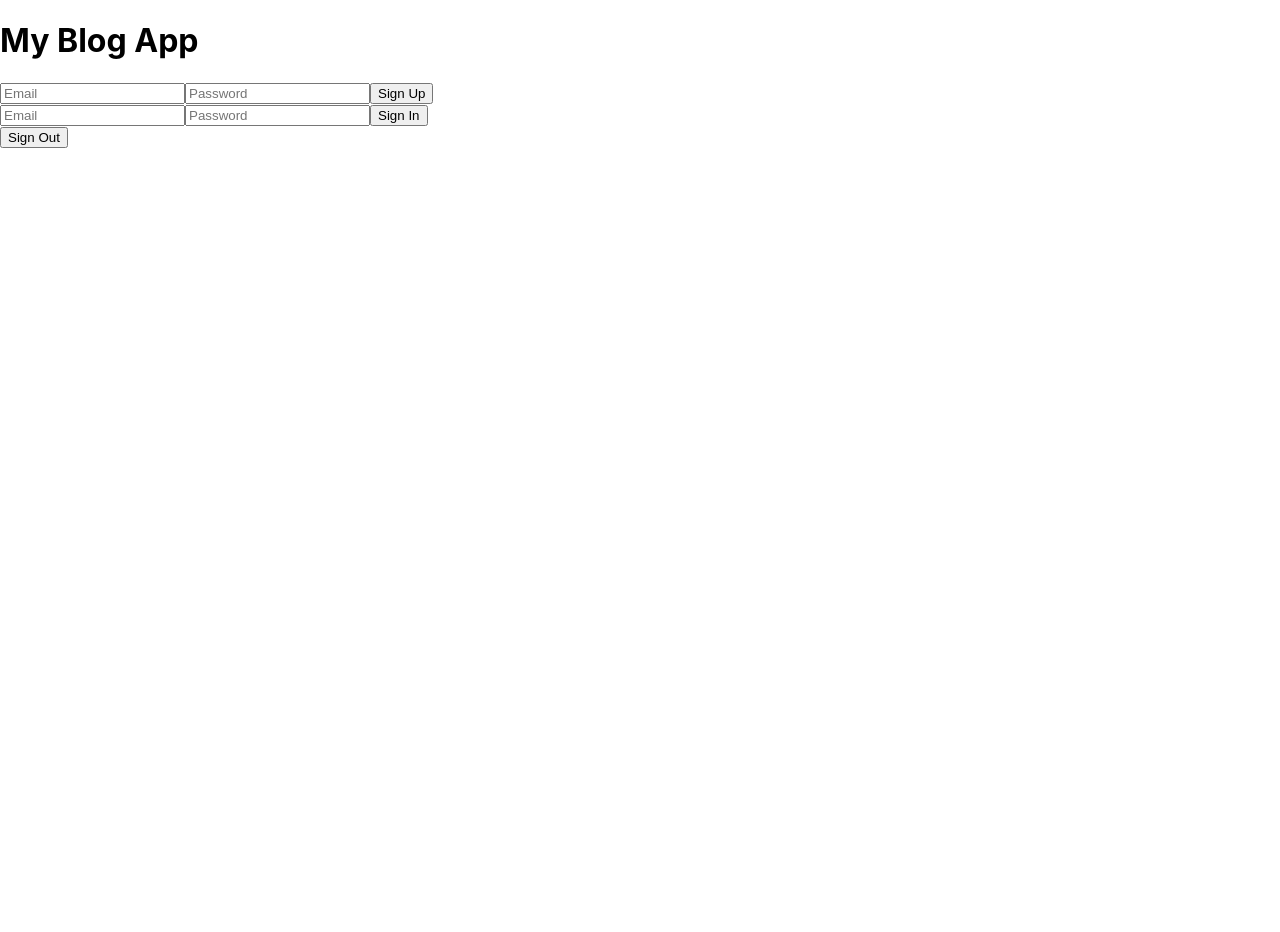
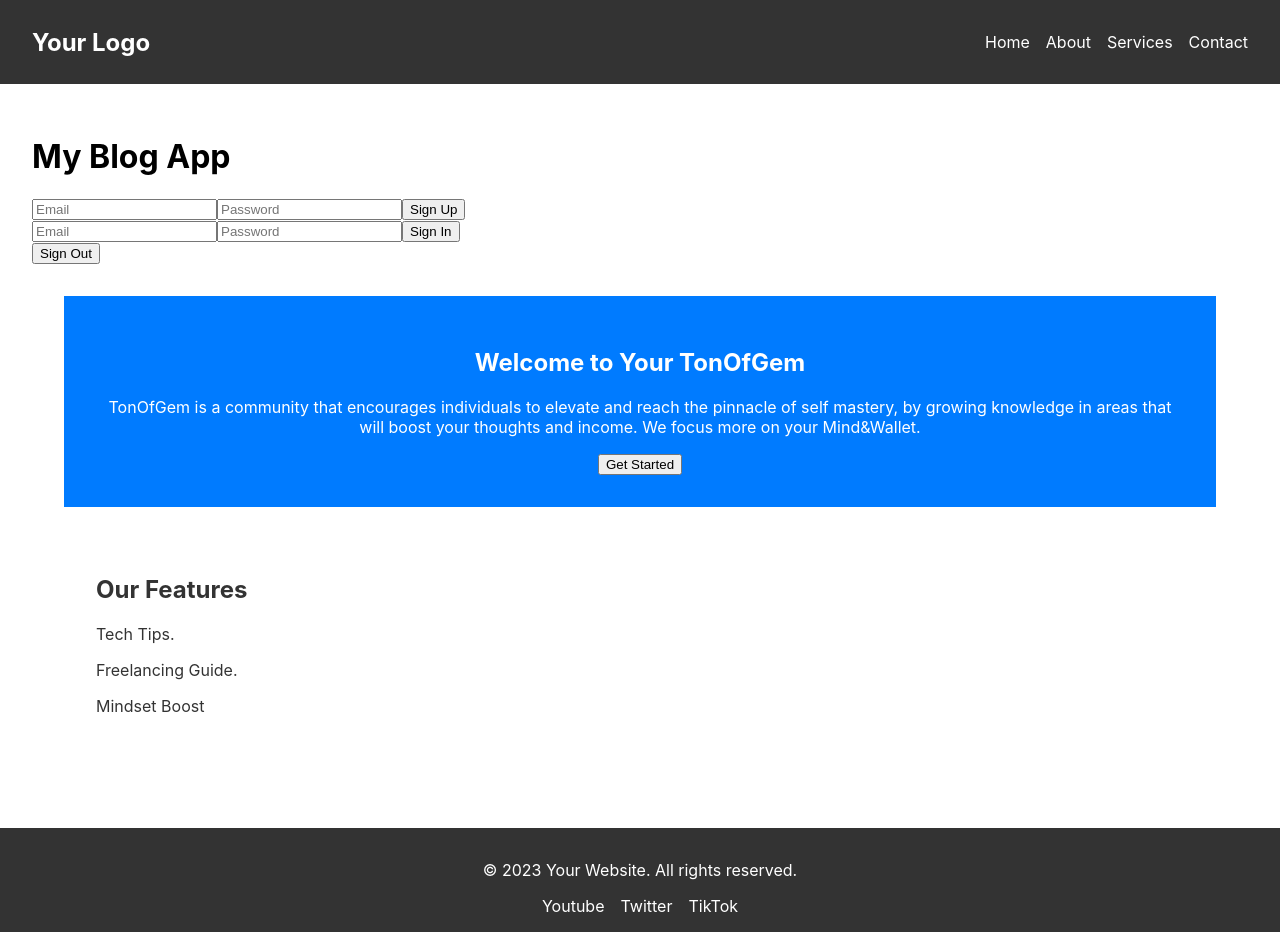
Before and after one commit to Kingvadee/React, a React (Create React App) app: page / in a window 1280 px wide. Before the commit the page ends 800 px from the top, so only its background shows below. Built offline with nearby package versions, Linux system fonts and the light colour scheme.

Commit message:
Integrating Header and Footer

```diff
--- a/src/App.js
+++ b/src/App.js
@@ -1,8 +1,12 @@
+// src/App.js
 import React from 'react';
 import { signOut } from "firebase/auth";
 import { auth } from './firebase';
 import SignUp from './SignUp';
 import SignIn from './SignIn';
+import Header from './components/Header';
+import MainContent from './components/MainContent';
+import Footer from './components/Footer';
 
 const App = () => {
   const handleSignOut = async () => {
@@ -15,11 +19,16 @@ const App = () => {
   };
 
   return (
-    <div>
-      <h1>My Blog App</h1>
-      <SignUp />
-      <SignIn />
-      <button onClick={handleSignOut}>Sign Out</button>
+    <div className="App">
+      <Header />
+      <main>
+        <h1>My Blog App</h1>
+        <SignUp />
+        <SignIn />
+        <button onClick={handleSignOut}>Sign Out</button>
+        <MainContent />
+      </main>
+      <Footer />
     </div>
   );
 };
```
